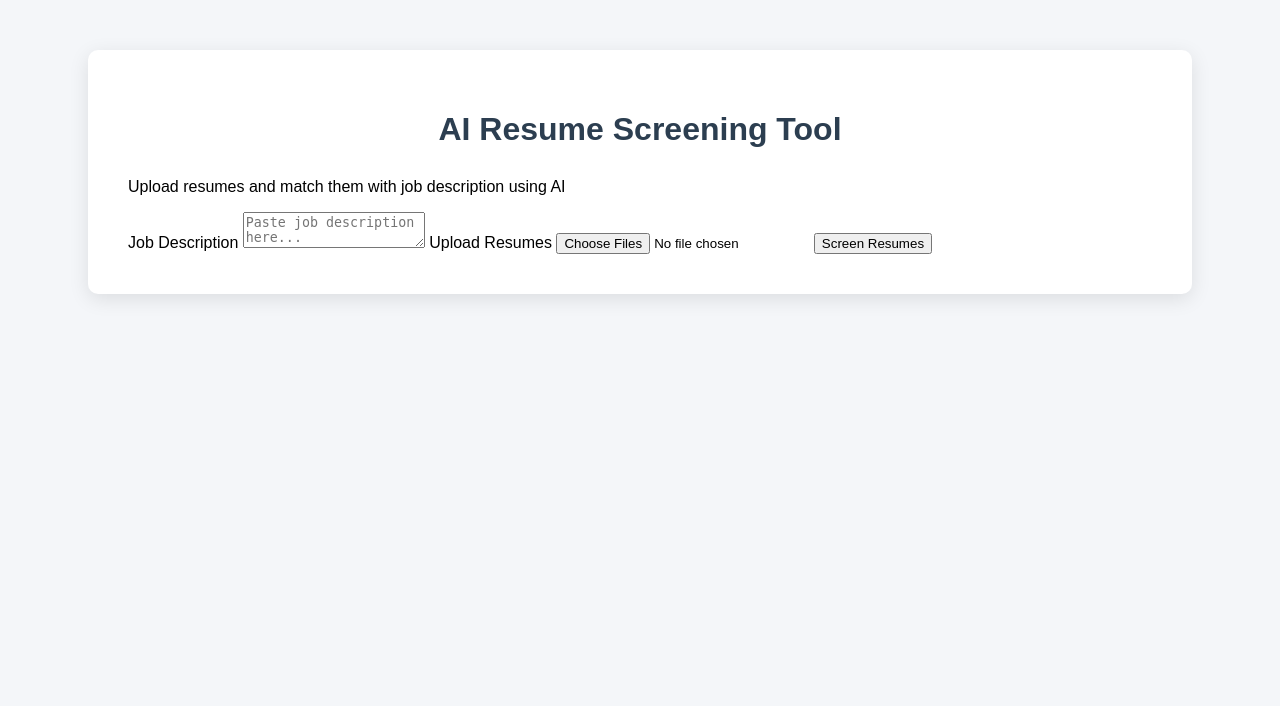
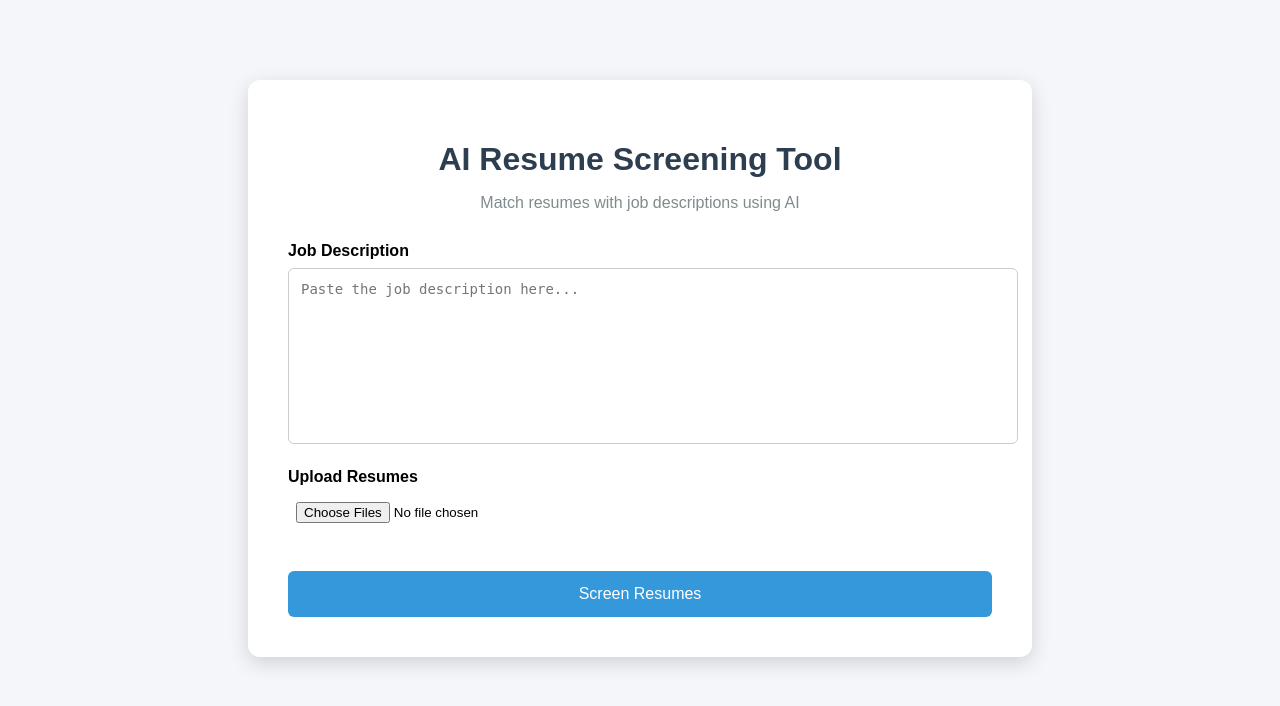
Before and after one commit to Nadir-Ashraf/resume-screening-tool, a Flask app: page / in a window 1280 px wide. Shown: the top 706 px of the page. Run offline with Flask 3, Linux system fonts and the light colour scheme.

Commit message:
improved index UI

```diff
--- a/static/style.css
+++ b/static/style.css
@@ -6,71 +6,63 @@ padding:0;
 }
 
 .container{
-width:80%;
-margin:50px auto;
+width:55%;
+margin:80px auto;
 background:white;
 padding:40px;
-border-radius:10px;
-box-shadow:0px 5px 20px rgba(0,0,0,0.1);
+border-radius:12px;
+box-shadow:0 6px 20px rgba(0,0,0,0.15);
 }
 
 h1{
 text-align:center;
 color:#2c3e50;
+margin-bottom:5px;
+}
+
+.subtitle{
+text-align:center;
+color:#7f8c8d;
 margin-bottom:30px;
 }
 
-table{
-width:100%;
-border-collapse:collapse;
-margin-top:20px;
+.form-group{
+margin-bottom:20px;
 }
 
-th{
+label{
+font-weight:bold;
+display:block;
+margin-bottom:8px;
+}
+
+textarea{
+width:100%;
+height:150px;
+padding:12px;
+border-radius:6px;
+border:1px solid #ccc;
+font-size:14px;
+resize:none;
+}
+
+input[type="file"]{
+width:100%;
+padding:8px;
+}
+
+button{
+margin-top:20px;
+width:100%;
+padding:14px;
 background:#3498db;
 color:white;
-padding:12px;
+border:none;
+border-radius:6px;
+font-size:16px;
+cursor:pointer;
 }
 
-td{
-padding:10px;
-text-align:center;
-border-bottom:1px solid #ddd;
+button:hover{
+background:#2980b9;
 }
-
-tr:hover{
-background:#f2f2f2;
-}
-
-.skill{
-background:#ecf0f1;
-padding:4px 8px;
-margin:2px;
-display:inline-block;
-border-radius:4px;
-font-size:13px;
-}
-
-.match{
-background:#2ecc71;
-color:white;
-padding:4px 8px;
-margin:2px;
-display:inline-block;
-border-radius:4px;
-font-size:13px;
-}
-
-.back-btn{
-display:inline-block;
-margin-top:25px;
-padding:12px 20px;
-background:#2ecc71;
-color:white;
-text-decoration:none;
-border-radius:6px;
-}
-
-.back-btn:hover{
-background:#27ae60;
-}
--- a/templates/index.html
+++ b/templates/index.html
@@ -11,15 +11,34 @@
 <div class="container">
 
 <h1>AI Resume Screening Tool</h1>
-<p class="subtitle">Upload resumes and match them with job description using AI</p>
+<p class="subtitle">Match resumes with job descriptions using AI</p>
 
 <form action="/upload" method="post" enctype="multipart/form-data">
 
+<div class="form-group">
+
 <label>Job Description</label>
-<textarea name="jd" placeholder="Paste job description here..."></textarea>
+
+<textarea
+name="jd"
+placeholder="Paste the job description here..."
+required>
+</textarea>
+
+</div>
+
+
+<div class="form-group">
 
 <label>Upload Resumes</label>
-<input type="file" name="resumes" multiple>
+
+<input
+type="file"
+name="resumes"
+multiple
+required>
+
+</div>
 
 <button type="submit">Screen Resumes</button>
 
```
